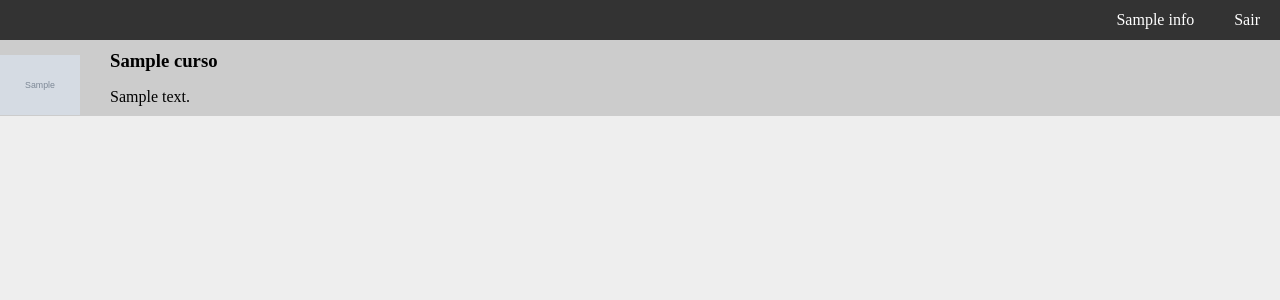
After one commit to gustavoalvesdev/ead-php-mvc, a PHP site: the page made by views/curso_entrar.php in a window 1280 px wide. The commit adds this page. Shown: the top 300 px of the page. Run offline with PHP 8.4, Linux system fonts and the light colour scheme; tables that the repository leaves empty hold one stand-in row (values such as "Sample post"); the template is opened without the code that fills it: most values are stand-ins (such as "Sample title", 1, 10 or a date in 2020); grey boxes marked "Sample" are stand-in pictures; some libraries are stand-ins or nearby versions.

Commit message:
feat: header da página individual do curso em que o aluno está matriculado

```diff
--- a/assets/css/style.css
+++ b/assets/css/style.css
@@ -77,6 +77,27 @@ body {
     background-color: rgb(62, 100, 4);
 }
 
+.cursoinfo {
+    width: 100%;
+    background-color: #CCC;
+}
+
+.cursoinfo img {
+    float: left;
+    margin-right: 30px;
+    margin-top: 15px;
+}
+
+.cursoinfo h3 {
+    margin: 0;
+    padding-top: 10px;
+}
+
+.cursoinfo p {
+    padding-bottom: 10px;
+    padding-right: 10px;
+}
+
 @media screen and (max-width: 768px) {
     .cursoitem {
         width: 45%;
--- a/core/Controller.php
+++ b/core/Controller.php
@@ -33,4 +33,10 @@ class Controller
     {
         $this->loadView('not-found');
     }
+
+    public function sendTo($url = '')
+    {
+        header('Location: ' . BASE_URL . $url);
+        exit;
+    }
 }
--- /dev/null
+++ b/views/curso_entrar.php
@@ -0,0 +1,8 @@
+<div class="cursoinfo">
+    <img src="<?= BASE_URL ?>assets/cursos/<?= $curso->getImagem() ?>" height="60">
+
+    <h3><?= $curso->getNome() ?></h3>
+
+    <p><?= $curso->getDescricao() ?></p>
+</div>
+<!-- cursoinfo -->
```
Also changed, not shown: controllers/CursosController.php (added, +67 -0 lines), models/Aluno.php (+11 -0 lines), models/Curso.php (+32 -2 lines), assets/cursos/angular.png (added), assets/cursos/css.jpg (added).
